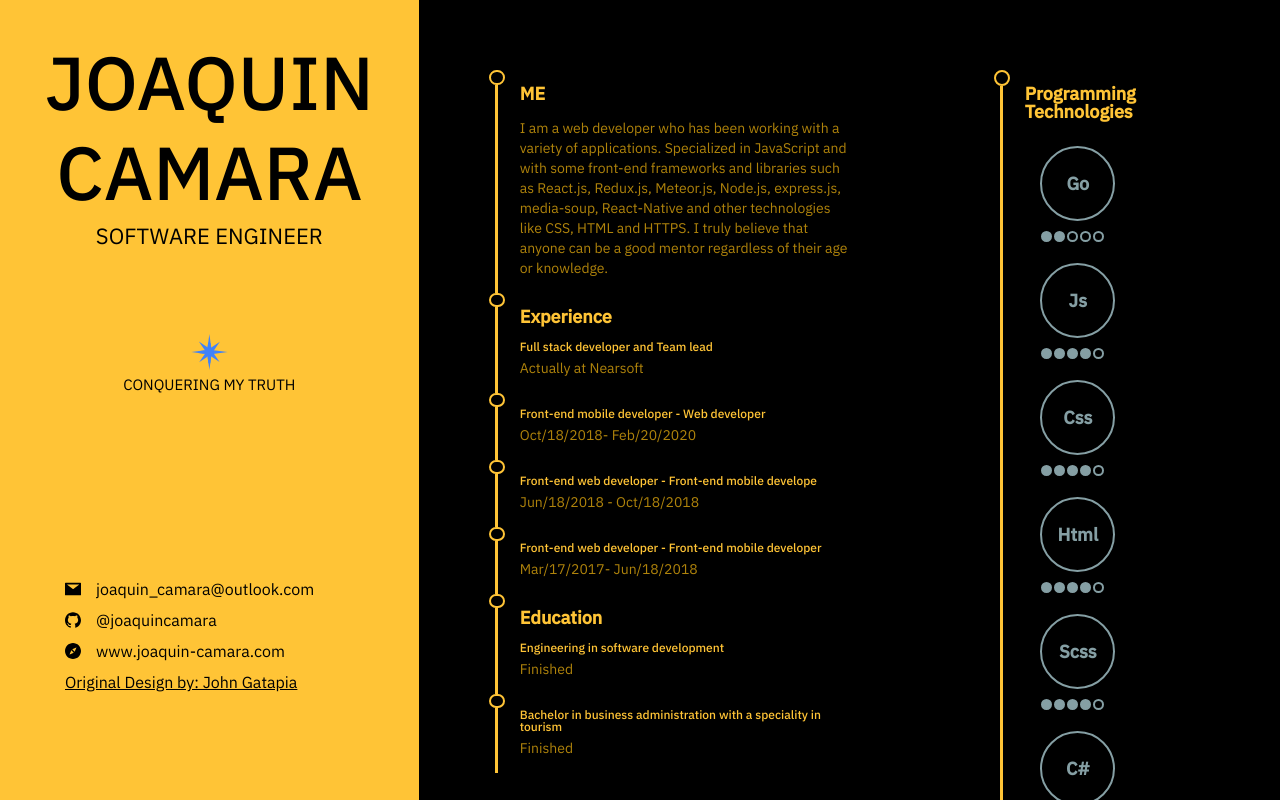
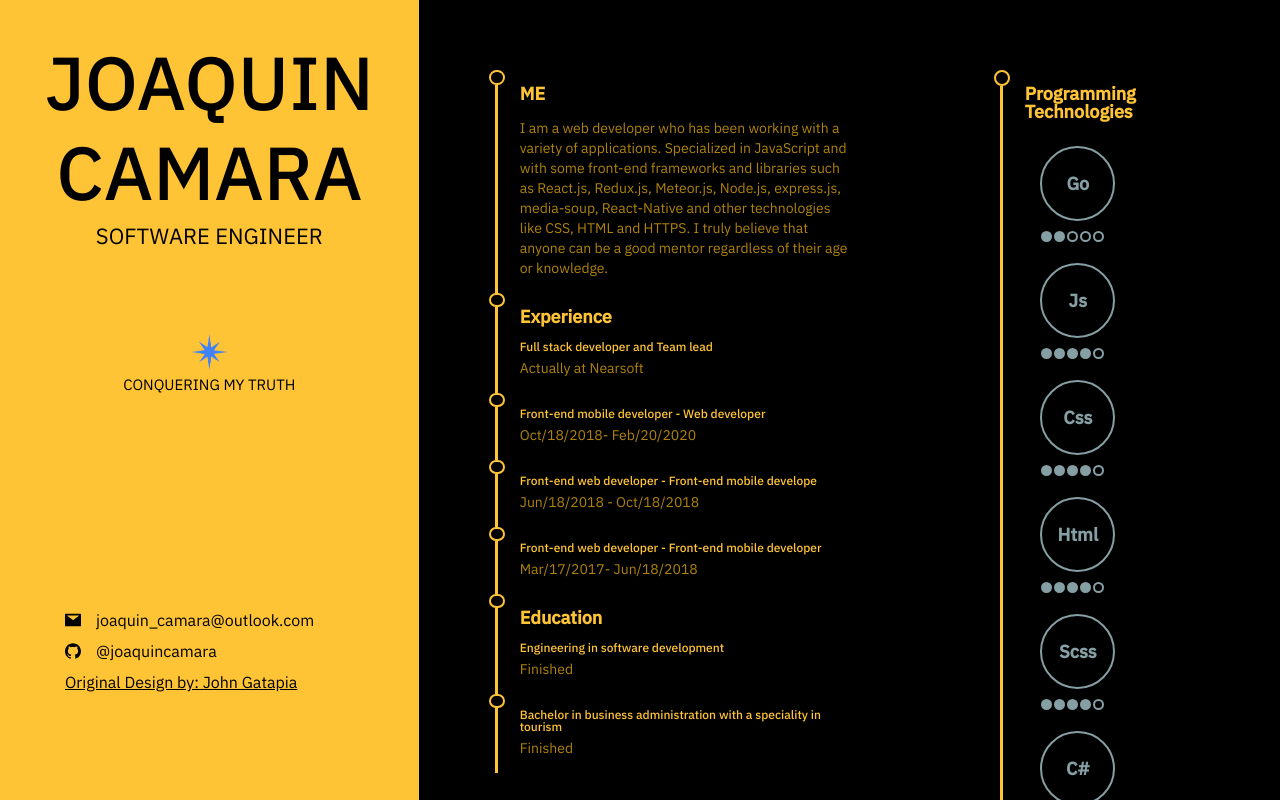
Before and after one commit to joaquincamara/cv-manager, a React (Create React App) app: page / in a window 1280 px wide. Shown: the top 800 px of the page. Built offline with nearby package versions, Linux system fonts and the light colour scheme.

Commit message:
commenting the website url

```diff
--- a/src/components/presentationInfo/presentationInfo.jsx
+++ b/src/components/presentationInfo/presentationInfo.jsx
@@ -26,10 +26,10 @@ export const PresentationInfo = () => {
           <GithubFilled />
           <p>@joaquincamara</p>
         </div>
-        <div className='presentation-info__contact-info__info-text'>
+        {/*<div className='presentation-info__contact-info__info-text'>
           <CompassFilled />
           <p>www.joaquin-camara.com</p>
-        </div>
+  </div>*/}
 
         <div className='presentation-info__contact-info__info-text'>
           <a href='https://www.behance.net/johngatapia' target='_blank'>
```
